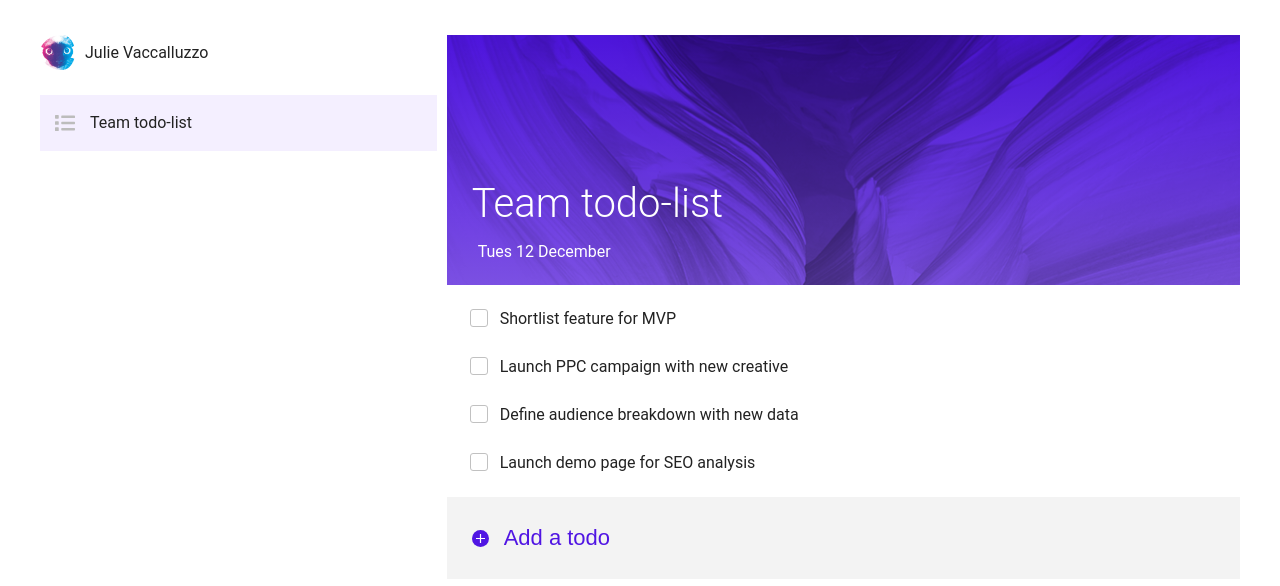
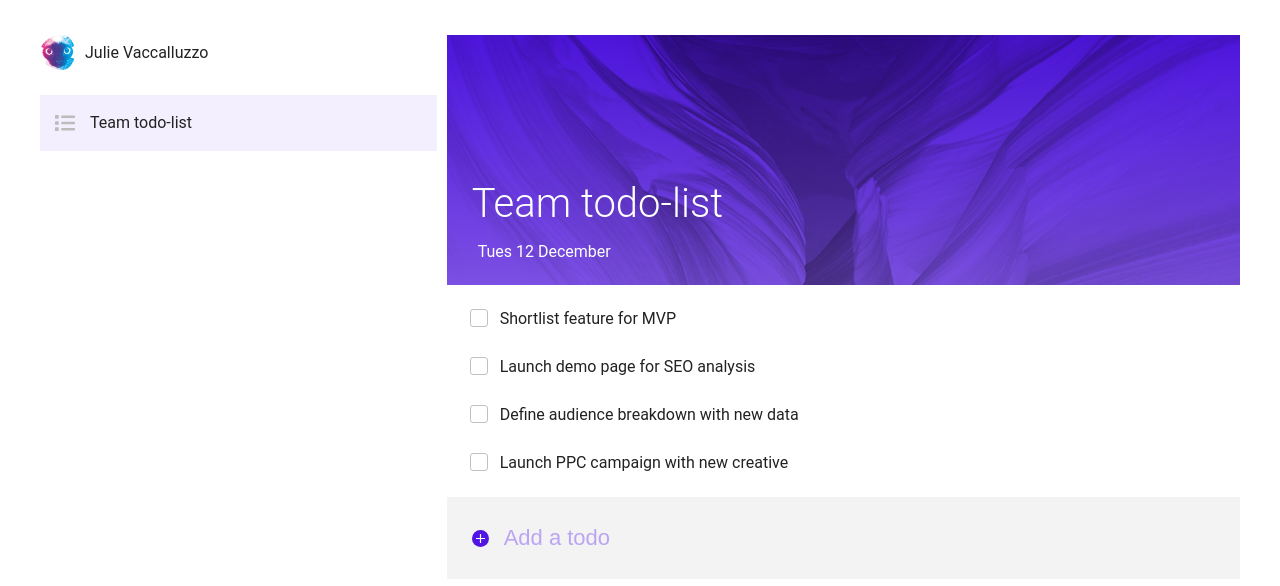
Before and after one commit to Julieslv/todoReact, a React (Create React App) app: page / in a window 1280 px wide. Shown: the top 586 px of the page. Built offline with nearby package versions, Linux system fonts and the light colour scheme; what webfontloader would draw is missing.

Commit message:
move list state to list, update to class function, add function to add items

```diff
--- a/src/App.css
+++ b/src/App.css
@@ -182,7 +182,7 @@ body {
 }
 
 .input-item::placeholder {
-	color: #5015e3;
+	color: #baa4f3;
 }
 
 .btn-add {
--- a/src/components/lists/List.js
+++ b/src/components/lists/List.js
@@ -1,27 +1,104 @@
-import React from 'react'
+import React, { Component } from 'react'
 import ListHeader from './ListHeader';
-import ListCheck from './ListItem';
+import ListItem from './ListItem';
+import PropTypes from 'prop-types'
 
-// const List = (props) => {
-const List = ({ listName, listDate, listToDo }) => {
+class List extends Component {
+	constructor(props) {
+		super(props);
+		this.state = {
+			items: [
+				{
+					id: 1566146386080,
+					what: 'Shortlist feature for MVP',
+					complete: false,
+					listGroup: 'Team todo-list'
+				},
+				{
+					id: 1566156386080,
+					what: 'Launch demo page for SEO analysis',
+					complete: false,
+					listGroup: 'Team todo-list'
+				},
+				{
+					id: 1566166386080,
+					what: 'Define audience breakdown with new data',
+					complete: false,
+					listGroup: 'Team todo-list'
+				},
+				{
+					id: 1566176386080,
+					what: 'Launch PPC campaign with new creative',
+					complete: false,
+					listGroup: 'Team todo-list'
+				}
+			],
+			currentItem: {
+				text: '',
+				key: '',
+			}
+		};
+	}
+
+	deleteItem = key => {
+		console.info(`deleteItem : ${key}`)
+		const filteredItems = this.state.items.filter(item => {
+			return item.key !== key
+		})
+		this.setState({
+			items: filteredItems,
+		})
+	}
+	handleInput = event => {
+		const itemText = event.target.value
+		const currentItem = { text: itemText, key: Date.now() }
+		this.setState({
+			currentItem
+		})
+	}
+
+	addItem = event => {
+		event.preventDefault()
+		const newItem = this.state.currentItem
+		if (newItem.text !== '') {
+			const items = [...this.state.items, newItem]
+			this.setState({
+				items: items,
+				currentItem: { text: '', key: '' },
+			})
+		}
+	}
+
+	render() {
 		return (
 			<div className='list'>
-			<ListHeader listName={listName} listDate={listDate} />
+				<ListHeader listName={this.props.listName} listDate={this.props.listDate} />
 				<ul className='checklist'>
-				{listToDo.map((listItem, index) => {
-					let itemKey = index + 1
+					{this.state.items.map(item => {
 						return (
-						/* using the key like this is not ideal */
-						< ListCheck listItem={listItem} key={itemKey} itemKey={itemKey} />
+							< ListItem what={item.what} key={item.id} id={item.id} deleteItem={this.deleteItem} />
 						)
 					})}
 				</ul>
 				<div className='add-item'>
+					<form onSubmit={this.addItem}>
 						<button className='btn-add'>Add a todo</button>
-				<input className='input-item' type='text' placeholder='Add a todo' />
+						<input
+							className='input-item'
+							type='text'
+							placeholder='Add a todo'
+							defaultValue={this.state.currentItem.text}
+							onChange={this.handleInput} />
+					</form>
 				</div>
 			</div>
 		)
 	}
+}
+
+List.propTypes = {
+	items: PropTypes.array,
+	currentItem: PropTypes.string
+}
 
 export default List
--- a/src/components/lists/ListItem.js
+++ b/src/components/lists/ListItem.js
@@ -1,11 +1,11 @@
 import React from 'react'
 
-const ListItem = ({ listItem, itemKey }) => {
+const ListItem = ({ what, id, deleteItem }) => {
 	return (
 		<li className='checkbox'>
-			<input type='checkbox' id={`checkbox_${itemKey}`} />
-			<label htmlFor={`checkbox_${itemKey}`}>{listItem}</label>
-			<button className='btn-delete'>Delete item</button>
+			<input type='checkbox' id={`checkbox_${id}`} />
+			<label htmlFor={`checkbox_${id}`}>{what}</label>
+			<button className='btn-delete' onClick={deleteItem} >Delete item</button>
 		</li>
 	)
 }
```
Lines whose indentation alone changed are shown as unchanged.
